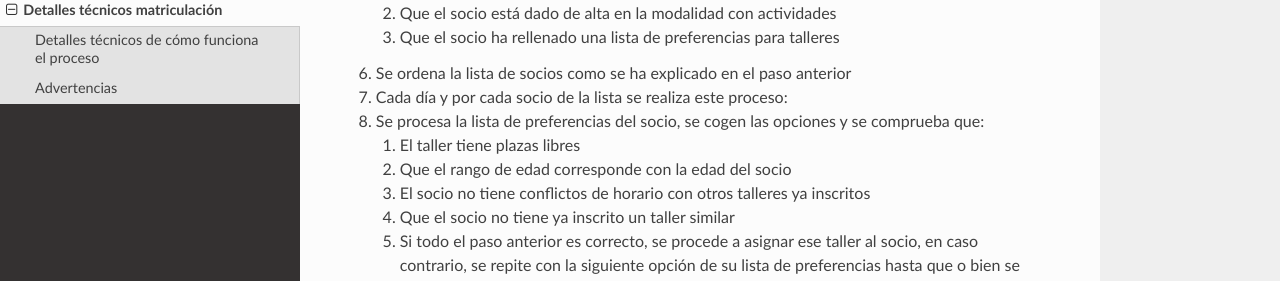
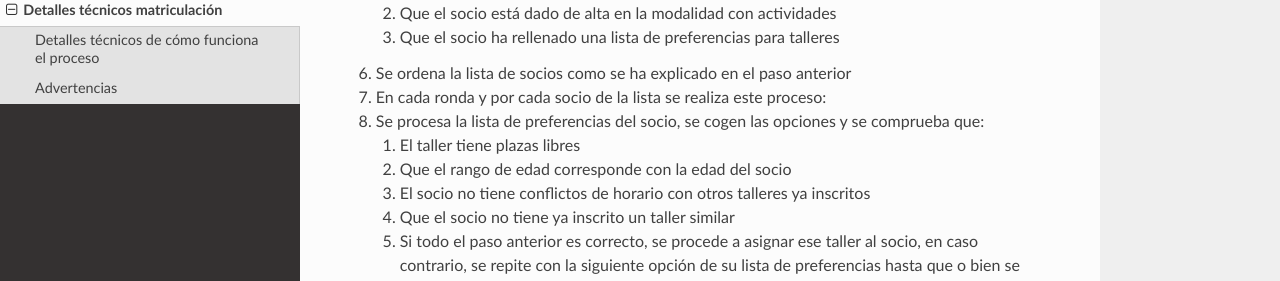
Before and after one commit to asociacion-avast/docs, an MkDocs documentation site: the page built from docs/asignacion-tecnico.md, in a window 1280 px wide and 900 px high, scrolled down 597 px. Shown: the part 170-451 px from the top of the window. Built offline with MkDocs 1.6.1, drawn with Linux system fonts in a browser that asks for light colours; nearby versions of some CDN libraries.

Commit message:
Usar ronda de asignación

```diff
--- a/docs/asignacion-tecnico.md
+++ b/docs/asignacion-tecnico.md
@@ -15,7 +15,7 @@ De cara a evitar este problema, se propuso y se presentó ya en Familias en Acci
       2. Que el socio está dado de alta en la modalidad con actividades
       3. Que el socio ha rellenado una lista de preferencias para talleres
    2. Se ordena la lista de socios como se ha explicado en el paso anterior
-5. Cada día y por cada socio de la lista se realiza este proceso:
+5. En cada ronda y por cada socio de la lista se realiza este proceso:
    1. Se procesa la lista de preferencias del socio, se cogen las opciones y se comprueba que:
       1. El taller tiene plazas libres
       2. Que el rango de edad corresponde con la edad del socio
```
